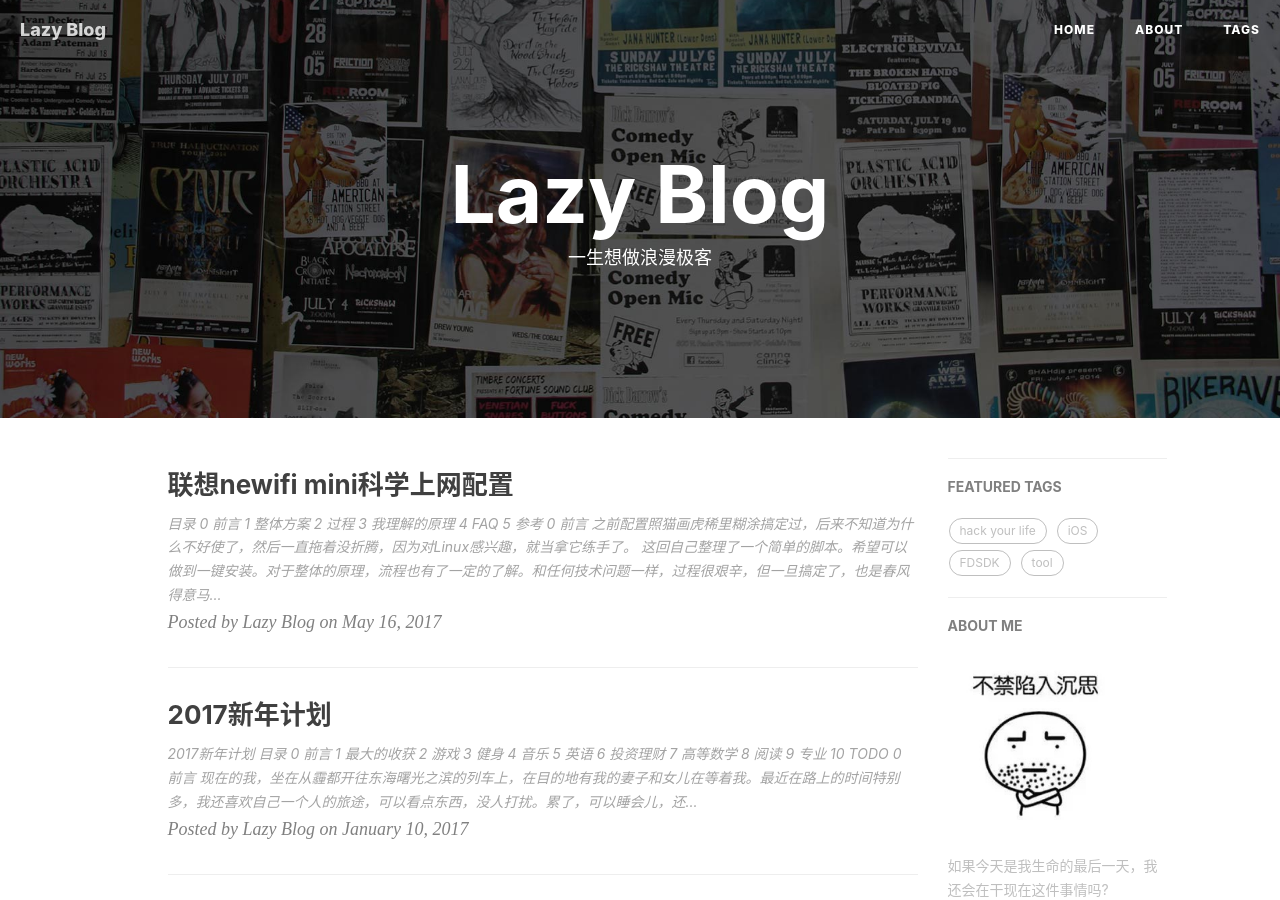
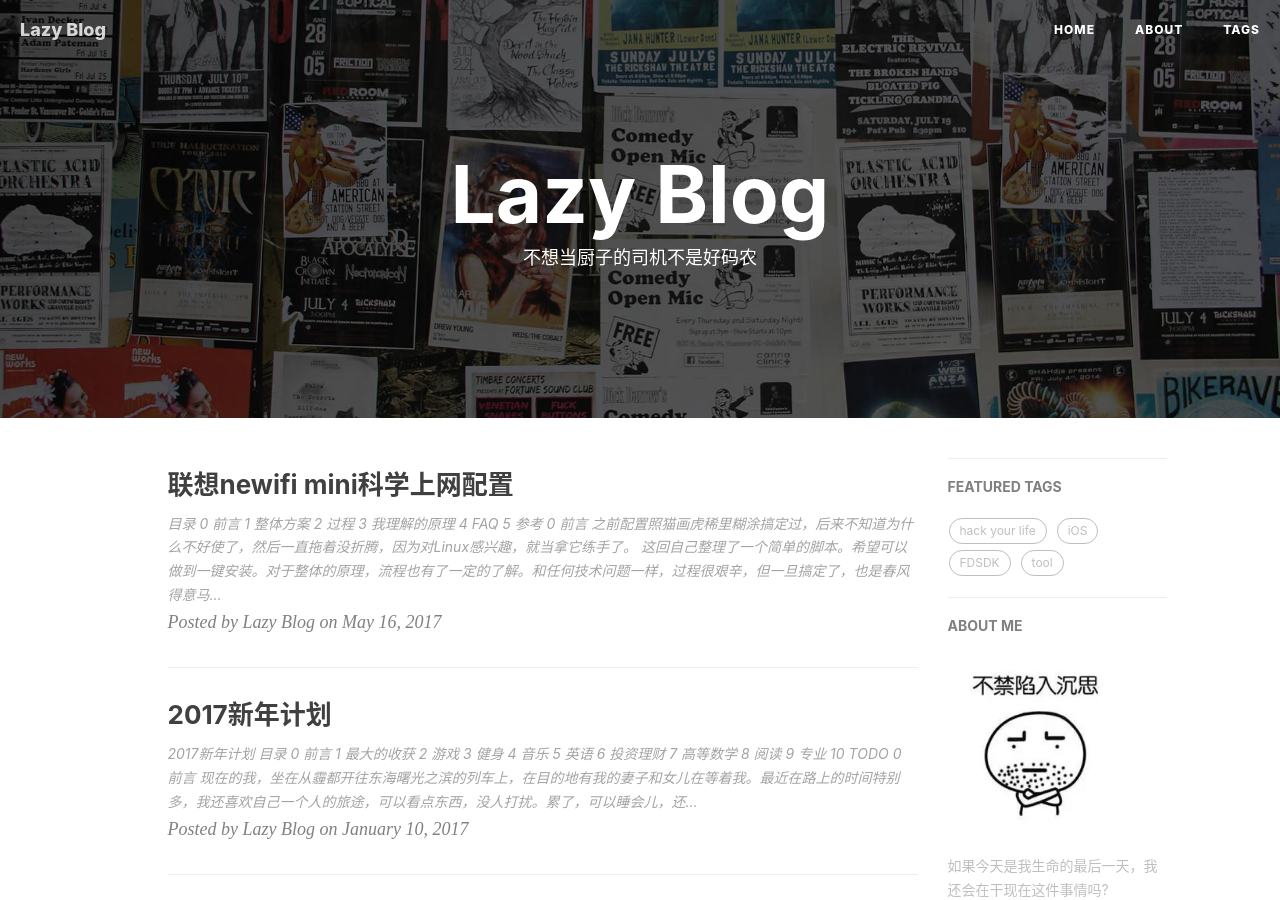
Before and after one commit to toolazytoname/toolazytoname.github.io, a Jekyll site: the page built from index.html, in a window 1280 px wide and 900 px high. Built offline with Jekyll 4.4.1, drawn with Linux system fonts in a browser that asks for light colours; nearby versions of some CDN libraries; the list of posts is cut into pages by our own code; comment, search, counter and statistics services are not loaded.

Commit message:
修改文案

```diff
--- a/index.html
+++ b/index.html
@@ -1,6 +1,6 @@
 ---
 layout: page
-description: "一生想做浪漫极客"
+description: "不想当厨子的司机不是好码农"
 ---
 
 {% for post in paginator.posts %}
```
